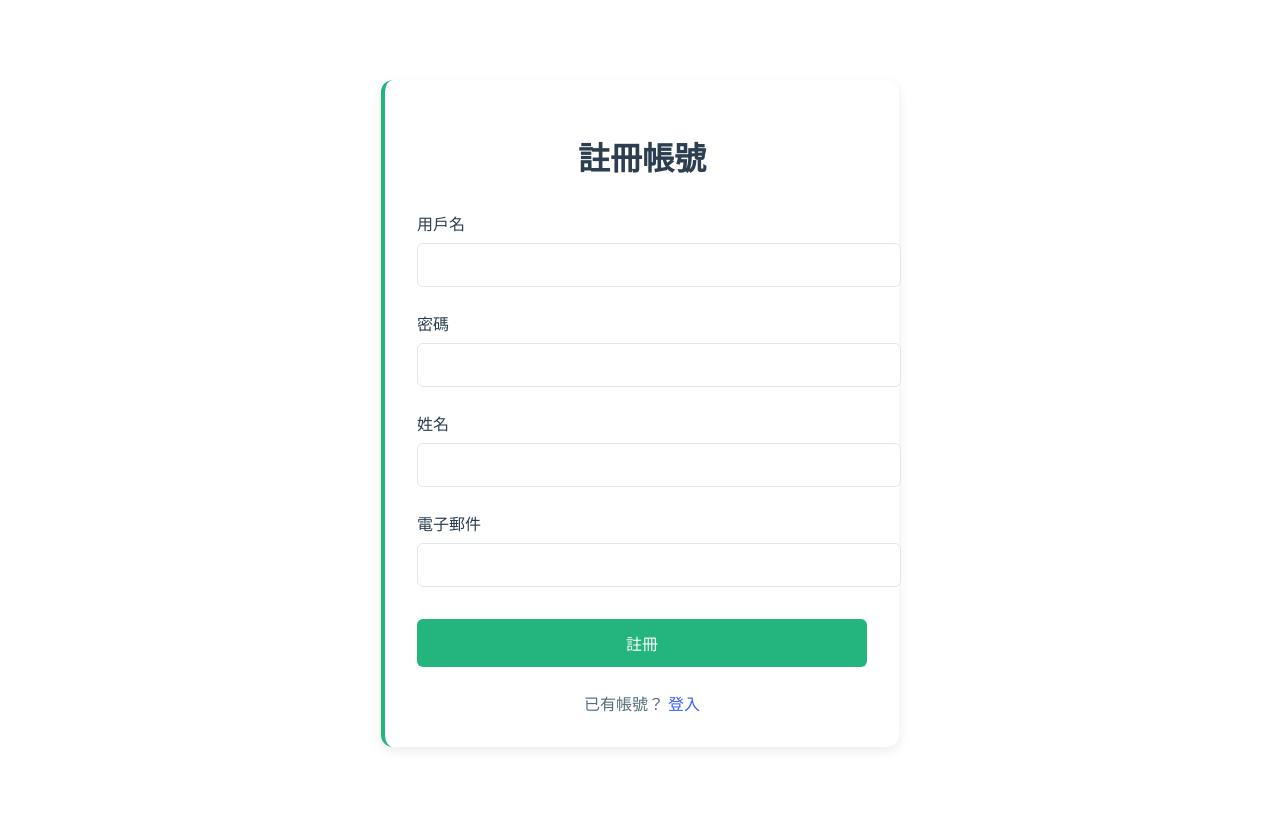
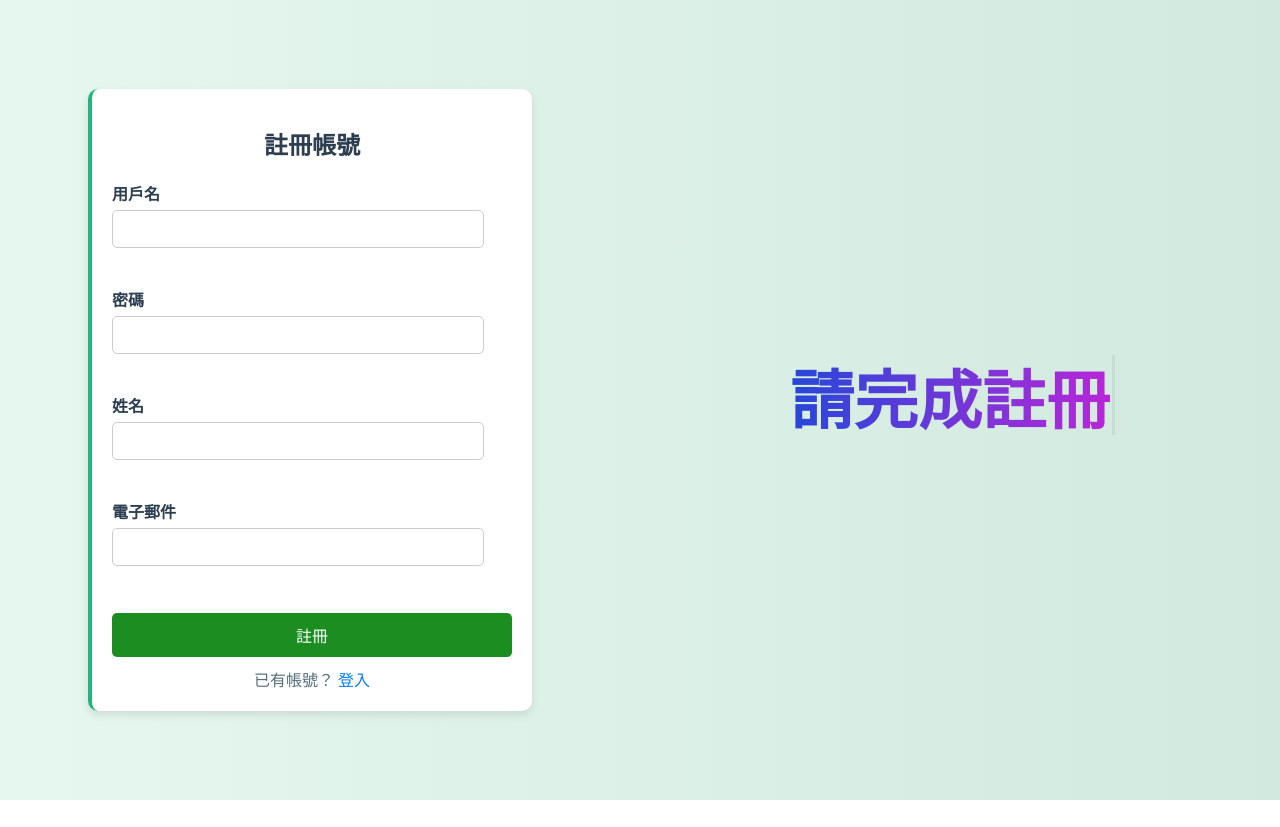
Before and after one commit to alicezuber/BCCT-Platform, a Next.js app in the folder my-new-dapp/: page /register in a window 1280 px wide. After the commit the page ends 800 px from the top, so only its background shows below. Built offline with nearby package versions, Linux system fonts and the light colour scheme.

Commit message:
[v0.1.0][C]更新 Login.module.css Register.module.css 新建立text.js與text2.js 將login.js和register.js引入text.js與text2.js

```diff
--- a/my-new-dapp/pages/register.js
+++ b/my-new-dapp/pages/register.js
@@ -1,8 +1,9 @@
 // pages/register.js
-import { useState } from 'react';
+import { useState, useEffect } from 'react';
 import { useRouter } from 'next/router';
 import Link from 'next/link';
 import styles from './styles/Register.module.css';
+import { initRegisterAnimation } from './text2';
 
 export default function Register() {
   const [formData, setFormData] = useState({
@@ -15,6 +16,11 @@ export default function Register() {
   const [loading, setLoading] = useState(false);
   const router = useRouter();
 
+  // 初始化動畫
+  useEffect(() => {
+    initRegisterAnimation();
+  }, []);
+
   const handleChange = (e) => {
     setFormData({
       ...formData,
@@ -25,19 +31,13 @@ export default function Register() {
   const handleSubmit = async (e) => {
     e.preventDefault();
     setError('');
-
     setLoading(true);
 
     try {
       const response = await fetch('/api/register', {
         method: 'POST',
         headers: { 'Content-Type': 'application/json' },
-        body: JSON.stringify({
-          username: formData.username,
-          password: formData.password,
-          name: formData.name,
-          email: formData.email
-        })
+        body: JSON.stringify(formData)
       });
 
       const data = await response.json();
@@ -46,8 +46,7 @@ export default function Register() {
         throw new Error(data.message || '註冊失敗');
       }
 
-      // 註冊成功，跳轉到登入頁面
-      router.push('/login');
+      router.push('/login'); // 註冊成功後跳轉至登入頁
     } catch (err) {
       setError(err.message);
     } finally {
@@ -56,12 +55,12 @@ export default function Register() {
   };
 
   return (
+    <div className={styles.pageContainer}>
+      <div className={styles.formContainer}>
         <div className={styles.container}>
           <h1 className={styles.title}>註冊帳號</h1>
 
-      {error && (
-        <div className={styles.error}>{error}</div>
-      )}
+          {error && <div className={styles.error}>{error}</div>}
 
           <form onSubmit={handleSubmit}>
             <div className={styles.formGroup}>
@@ -110,12 +109,8 @@ export default function Register() {
               />
             </div>
 
-        <button
-          type="submit"
-          disabled={loading}
-          className={styles.button}
-        >
-          {loading ? '處理中...' : '註冊'}
+            <button type="submit" disabled={loading} className={styles.button}>
+              {loading ? '註冊中...' : '註冊'}
             </button>
           </form>
 
@@ -124,5 +119,12 @@ export default function Register() {
             <Link href="/login" className={styles.link}>登入</Link>
           </div>
         </div>
+      </div>
+
+      {/* 右側動畫區域 */}
+      <div className={styles.animationSection}>
+        <h2 id="register-animation" className={styles.animationText}></h2>
+      </div>
+    </div>
   );
 }
--- a/my-new-dapp/pages/styles/Login.module.css
+++ b/my-new-dapp/pages/styles/Login.module.css
@@ -1,6 +1,32 @@
+/* Login.module.css */
+.pageContainer {
+  display: flex;
+  width: 100%;
+  min-height: 100vh;
+  background-image: linear-gradient(to right, #e6f7ef, #d1e9de);
+}
+
+.loginForm {
+  flex: 1;
+  padding: 60px;
+  display: flex;
+  flex-direction: column;
+  justify-content: center;
+}
+
+.welcomeSection {
+  flex: 1;
+  background-color: rgba(255, 255, 255, 0);
+  display: flex;
+  justify-content: center;
+  align-items: center;
+  padding: 40px;
+}
+
 .container {
   max-width: 450px;
-  margin: 80px auto;
+  width: 100%;
+  margin: 0 auto;
   padding: 32px;
   background-color: white;
   border-radius: 12px;
@@ -98,7 +124,52 @@
   text-decoration: underline;
 }
 
+/* 歡迎文字樣式 */
+.welcomeText {
+  font-size: 4rem;
+  font-weight: 700;
+  text-align: center;
+  background-image: linear-gradient(to right, #24b47e, #3861fb);
+  -webkit-background-clip: text;
+  background-clip: text;
+  color: transparent;
+  position: relative;
+  margin: 0 auto;
+  height: 100px;
+  cursor: default;
+}
+
+.welcomeText::after {
+  content: "";
+  position: absolute;
+  right: -5px;
+  top: 5px;
+  height: 80%;
+  width: 3px;
+  background-color: #333;
+  animation: blink 0.7s infinite;
+}
+
+@keyframes blink {
+  0%, 100% { opacity: 0; }
+  50% { opacity: 1; }
+}
+
 /* 響應式設計 */
+@media (max-width: 768px) {
+  .pageContainer {
+    flex-direction: column;
+  }
+
+  .loginForm, .welcomeSection {
+    padding: 30px;
+  }
+
+  .welcomeText {
+    font-size: 3rem;
+  }
+}
+
 @media (max-width: 480px) {
   .container {
     margin: 40px 16px;
@@ -108,17 +179,89 @@
   .title {
     font-size: 1.8rem;
   }
+
+  .welcomeText {
+    font-size: 2.5rem;
+  }
+}
+/* pages/styles/Login.module.css */
+.pageContainer {
+  display: flex;
+  justify-content: center;
+  align-items: center;
+  height: 100vh;
+  background-color: #f4f4f4;
 }
 
-/* 背景圖樣式 */
-/* 請確保您有設定一個頁面層級的容器來包含背景圖 */
-/* 範例用法:
-.pageContainer {
-  position: relative;
-  min-height: 100vh;
-  background-image: url('/carbon-bg.svg');
-  background-size: cover;
-  background-position: center;
-  background-attachment: fixed;
+.formContainer {
+  display: flex;
+  justify-content: center;
+  align-items: center;
+  padding: 20px;
 }
-*/
+
+.container {
+  width: 100%;
+  max-width: 400px;
+  padding: 20px;
+  background-color: white;
+  box-shadow: 0px 4px 8px rgba(0, 0, 0, 0.1);
+  border-radius: 10px;
+}
+
+.title {
+  text-align: center;
+  font-size: 24px;
+  margin-bottom: 20px;
+}
+
+.label {
+  display: block;
+  margin-bottom: 5px;
+  font-weight: bold;
+}
+
+.input {
+  width: 100%;
+  max-width: 350px; /* 設定最大寬度 */
+  padding: 10px;
+  margin-bottom: 15px;
+  border-radius: 5px;
+  border: 1px solid #ccc;
+  font-size: 14px;
+}
+
+.input:focus {
+  outline: none;
+  border-color: #007bff;
+}
+
+.button {
+  width: 100%;
+  padding: 10px;
+  background-color:  #1b8d21;
+  color: white;
+  border: none;
+  border-radius: 5px;
+  font-size: 16px;
+  cursor: pointer;
+}
+
+.button:disabled {
+  background-color: #cccccc;
+  cursor: not-allowed;
+}
+
+.extra {
+  text-align: center;
+  margin-top: 10px;
+}
+
+.link {
+  color: #007bff;
+  text-decoration: none;
+}
+
+.link:hover {
+  text-decoration: underline;
+}
--- a/my-new-dapp/pages/styles/Register.module.css
+++ b/my-new-dapp/pages/styles/Register.module.css
@@ -1,6 +1,35 @@
+/* Remove any default margin/padding from the html and body */
+html, body {
+  margin: 0;
+  padding: 0;
+  height: 100%;
+  width: 100%;
+  box-sizing: border-box; /* Ensure padding and borders are included in width/height */
+}
+
+/* 註冊頁面容器 */
+.pageContainer {
+  display: flex;
+  width: 100%;
+  height: 100vh;
+  background-image: linear-gradient(to right, #e6f7ef, #d1e9de);
+  margin: 0; /* Ensure there's no margin around the page */
+  padding: 0; /* Ensure there's no padding around the page */
+  box-sizing: border-box; /* Include padding and border in the element's total width and height */
+}
+
+/* 表單區域 */
+.formContainer {
+  flex: 1;
+  display: flex;
+  justify-content: center;
+  align-items: center;
+}
+
 .container {
   max-width: 450px;
-  margin: 80px auto;
+  width: 100%;
+  margin: 0 auto;
   padding: 32px;
   background-color: white;
   border-radius: 12px;
@@ -98,7 +127,64 @@
   text-decoration: underline;
 }
 
+/* 右側動畫區域 */
+.animationSection {
+  flex: 1;
+  display: flex;
+  justify-content: center;
+  align-items: center;
+  padding: 40px;
+}
+
+.animationText {
+  font-size: 4rem;
+  font-weight: 700;
+  text-align: center;
+  background-image: linear-gradient(to right, #24b47e, #3861fb);
+  -webkit-background-clip: text;
+  background-clip: text;
+  color: transparent;
+  position: relative;
+  margin: 0 auto;
+  height: 100px;
+  cursor: default;
+}
+
+.animationText::after {
+  content: "";
+  position: absolute;
+  right: -5px;
+  top: 5px;
+  height: 80%;
+  width: 3px;
+  background-color: #333;
+  animation: blink 0.7s infinite;
+}
+
+@keyframes blink {
+  0%, 100% { opacity: 0; }
+  50% { opacity: 1; }
+}
+
 /* 響應式設計 */
+@media (max-width: 768px) {
+  .pageContainer {
+    flex-direction: column;
+  }
+
+  .formContainer {
+    padding: 30px;
+  }
+
+  .animationSection {
+    padding: 30px;
+  }
+
+  .animationText {
+    font-size: 3rem;
+  }
+}
+
 @media (max-width: 480px) {
   .container {
     margin: 40px 16px;
@@ -108,17 +194,93 @@
   .title {
     font-size: 1.8rem;
   }
+
+  .animationText {
+    font-size: 2.5rem;
+  }
 }
 
-/* 背景圖樣式 */
-/* 請確保您有設定一個頁面層級的容器來包含背景圖 */
-/* 範例用法:
+/* pages/styles/Register.module.css */
 .pageContainer {
-  position: relative;
-  min-height: 100vh;
-  background-image: url('/carbon-bg.svg');
-  background-size: cover;
-  background-position: center;
-  background-attachment: fixed;
+  display: flex;
+  justify-content: center;
+  align-items: center;
+  height: 100vh;
+  background-color: #f4f4f4;
+  margin: 0; /* Ensure there's no margin */
+  padding: 0; /* Ensure there's no padding */
+  box-sizing: border-box;
 }
-*/
+
+.formContainer {
+  display: flex;
+  justify-content: center;
+  align-items: center;
+  padding: 20px;
+}
+
+.container {
+  width: 100%;
+  max-width: 400px;
+  padding: 20px;
+  background-color: white;
+  box-shadow: 0px 4px 8px rgba(0, 0, 0, 0.1);
+  border-radius: 10px;
+}
+
+.title {
+  text-align: center;
+  font-size: 24px;
+  margin-bottom: 20px;
+}
+
+.label {
+  display: block;
+  margin-bottom: 5px;
+  font-weight: bold;
+}
+
+.input {
+  width: 100%;
+  max-width: 350px; /* 設定最大寬度 */
+  padding: 10px;
+  margin-bottom: 15px;
+  border-radius: 5px;
+  border: 1px solid #ccc;
+  font-size: 14px;
+}
+
+.input:focus {
+  outline: none;
+  border-color: #00ff84;
+}
+
+.button {
+  width: 100%;
+  padding: 10px;
+  background-color: #1b8d21;
+  color: white;
+  border: none;
+  border-radius: 5px;
+  font-size: 16px;
+  cursor: pointer;
+}
+
+.button:disabled {
+  background-color: #cccccc;
+  cursor: not-allowed;
+}
+
+.extra {
+  text-align: center;
+  margin-top: 10px;
+}
+
+.link {
+  color: #007bff;
+  text-decoration: none;
+}
+
+.link:hover {
+  text-decoration: underline;
+}
--- /dev/null
+++ b/my-new-dapp/pages/text2.js
@@ -0,0 +1,44 @@
+// 在 text2.js 中添加 initRegisterAnimation
+export function initRegisterAnimation() {
+    const registerText = document.getElementById('register-animation');
+    if (!registerText) return;
+
+    // 顯示的文字
+    const text = "請完成註冊";
+    let charIndex = 0;
+
+    // 打字效果函數
+    function typeText() {
+        if (charIndex < text.length) {
+            registerText.textContent += text.charAt(charIndex);
+            charIndex++;
+            setTimeout(typeText, 200); // 控制打字速度
+        } else {
+            // 打字完成後，移除光標並開始漸變效果
+            setTimeout(() => {
+                registerText.classList.add('typing-complete');
+                startGradientAnimation();
+            }, 500);
+        }
+    }
+
+    // 漸變效果函數
+    function startGradientAnimation() {
+        let hue1 = 160; // 開始色相 (綠色)
+        let hue2 = 220; // 結束色相 (藍色)
+
+        // 定期更新顏色
+        setInterval(() => {
+            hue1 = (hue1 + 1) % 360;
+            hue2 = (hue2 + 1) % 360;
+
+            registerText.style.backgroundImage = `linear-gradient(to right,
+                hsl(${hue1}, 70%, 50%),
+                hsl(${hue2}, 70%, 50%))`;
+        }, 50);
+    }
+
+    // 清空文字並開始動畫
+    registerText.textContent = '';
+    setTimeout(typeText, 500); // 延遲後啟動打字效果
+}
```
Also changed, not shown: my-new-dapp/pages/login.js (+14 -1 lines), my-new-dapp/pages/text.js (added, +65 -0 lines), 1 other file (tests, documents, lock files or other folders). Lines whose indentation alone changed are shown as unchanged.
